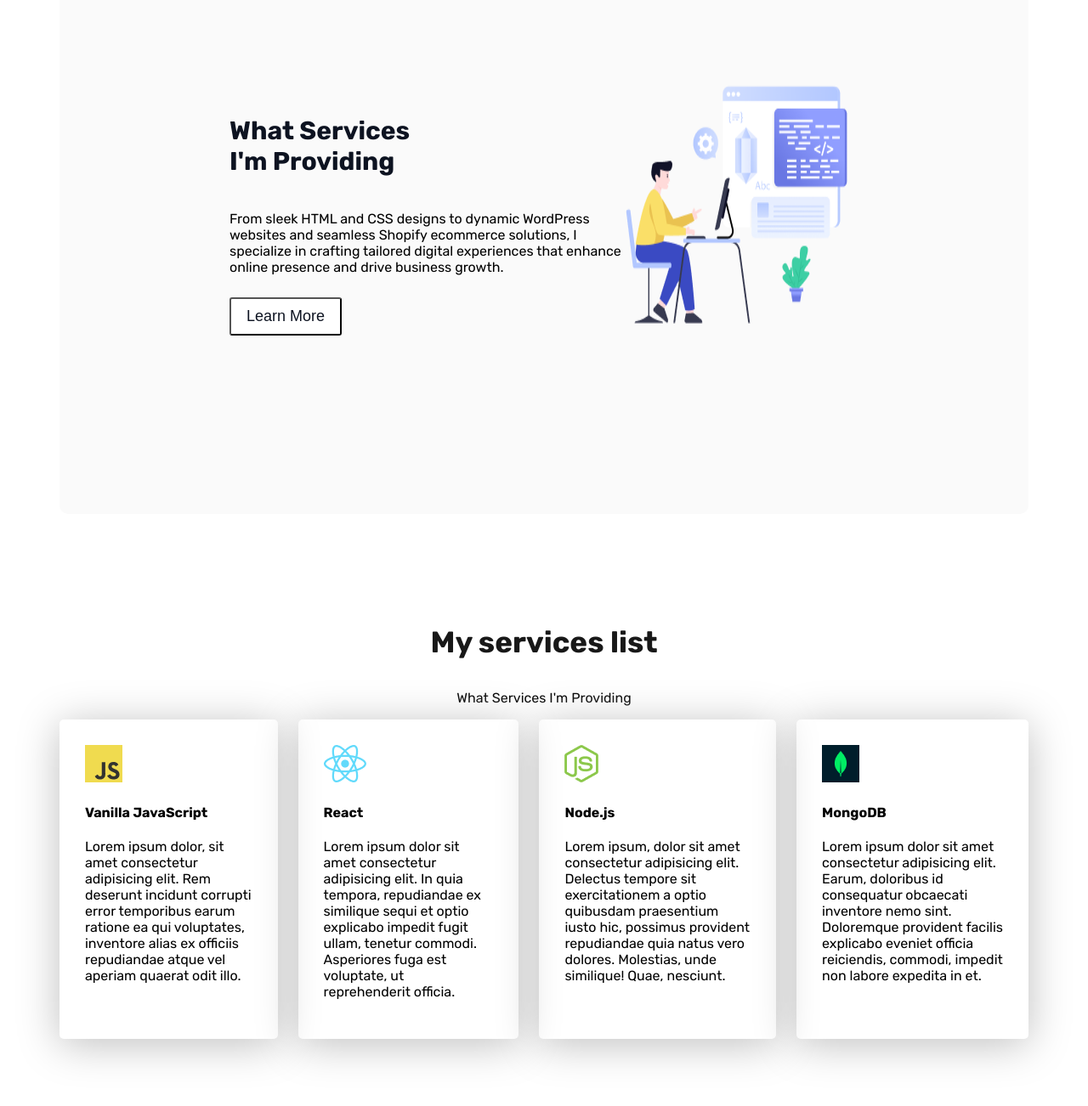
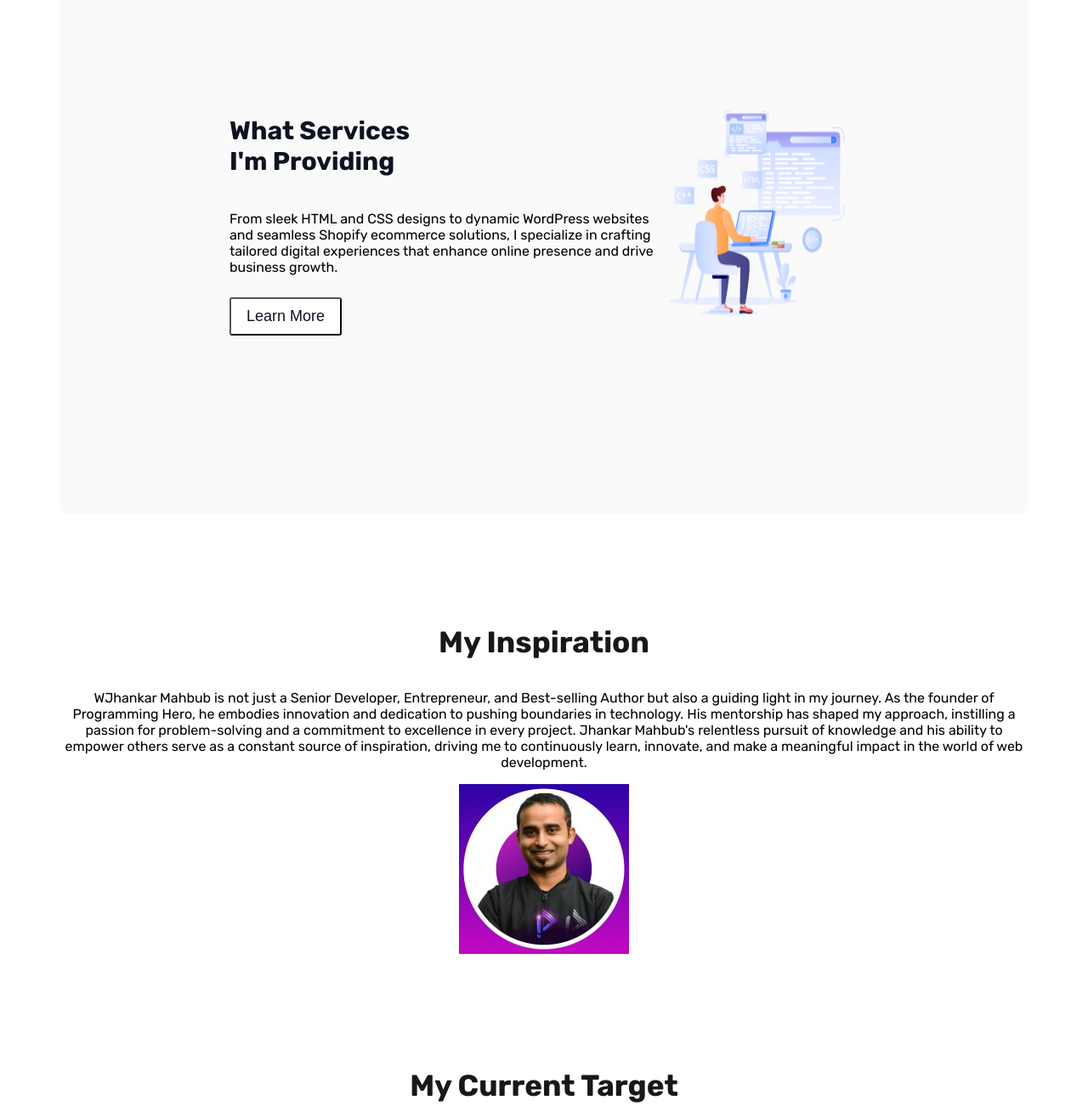
Before and after one commit to CodeCanvase/portfolio-website, a plain HTML site: page index.html in a window 1280 px wide. Shown: the part 2068-3370 px from the top of the page at 85% size. Drawn offline with Linux system fonts and the light colour scheme.

Commit message:
my inspairation section complete

```diff
--- a/index.html
+++ b/index.html
@@ -66,7 +66,7 @@
              <div class="about-items-second">
                 <!-- .about-item*4>p.item-title+p.item-description -->
 
-                <img class="banner-profile-pic" src="assets/layer1.png">
+                <img class="banner-profile-pic" src="assets/second.png">
                  <div class="about-item">
                     <h4 class="about-greetings drak-2"> I will help People by creating<br>
                         Modern Web System</h4>
@@ -83,7 +83,7 @@
                         <p class="about-discriptions">From sleek HTML and CSS designs to dynamic WordPress websites and seamless Shopify ecommerce solutions, I specialize in crafting tailored digital experiences that enhance online presence and drive business growth. </p>
                         <a href=""><button class="btn-secondary">Learn More</button></a>
                      </div>
-                     <img class="banner-profile-pic" src="assets/layer1.png">
+                     <img class="banner-profile-pic" src="assets/thard.png">
 
                      </div>
 
@@ -94,10 +94,23 @@
 
     </section>
 
+    <!-- my inspriations sections -->
+     <!-- what is do section start -->
+     <section class="skills">
+        <h3 class="section-title text-center">My Inspiration</h3>
+        <p class="section-descriptions text-center">WJhankar Mahbub is not just a Senior Developer, Entrepreneur, and Best-selling Author but also a guiding light in my journey. As the founder of Programming Hero, he embodies innovation and dedication to pushing boundaries in technology. His mentorship has shaped my approach, instilling a passion for problem-solving and a commitment to excellence in every project. Jhankar Mahbub's relentless pursuit of knowledge and his ability to empower others serve as a constant source of inspiration, driving me to continuously learn, innovate, and make a meaningful impact in the world of web development.</p>
+        <div class="image-container">
+            <img src="assets/jhankar.jpeg">
+
+        </div>
+
+      </section>
+
+
 
      <!-- what is do section start -->
       <section class="skills">
-        <h3 class="section-title text-center">My services list</h3>
+        <h3 class="section-title text-center">My Current Target</h3>
         <p class="section-descriptions text-center">What Services I'm Providing</p>
 
 
--- a/styles/styles.css
+++ b/styles/styles.css
@@ -170,6 +170,7 @@ main section{
 }
 
 
+
 /* skills section styles */
 
 .skills-container {
@@ -230,3 +231,11 @@ footer input[type="text"], footer input[type="email"], footer textarea  {
     border: none;
 
 }
+
+
+.image-container{
+    max-width: 100%;
+    height: auto;
+    text-align: center;
+
+}
```
Also changed, not shown: assets/jhankar.jpeg (added), assets/second.png (renamed from assets/Group 3.png), assets/thard.png (renamed from assets/Group 4.png).
